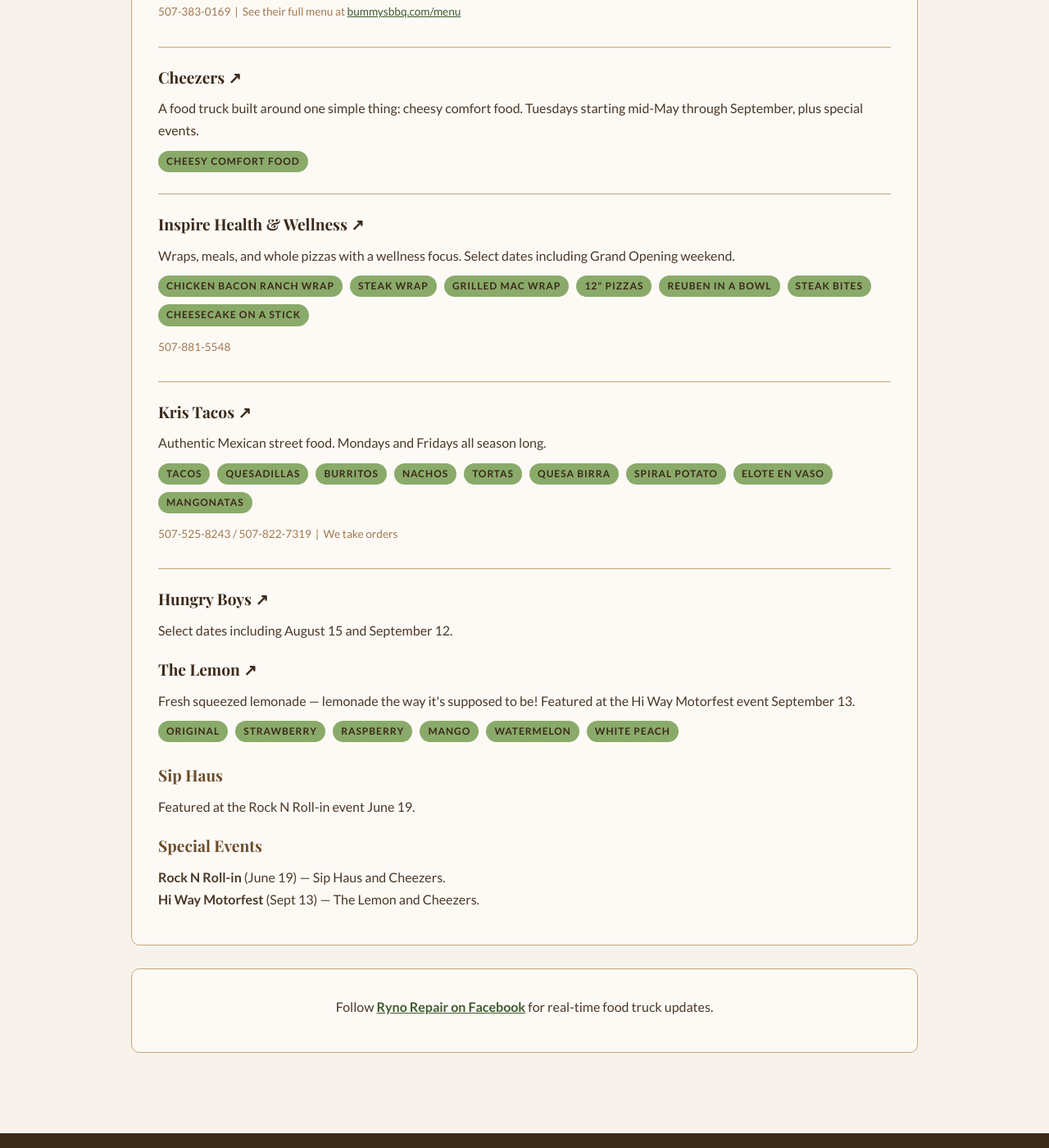
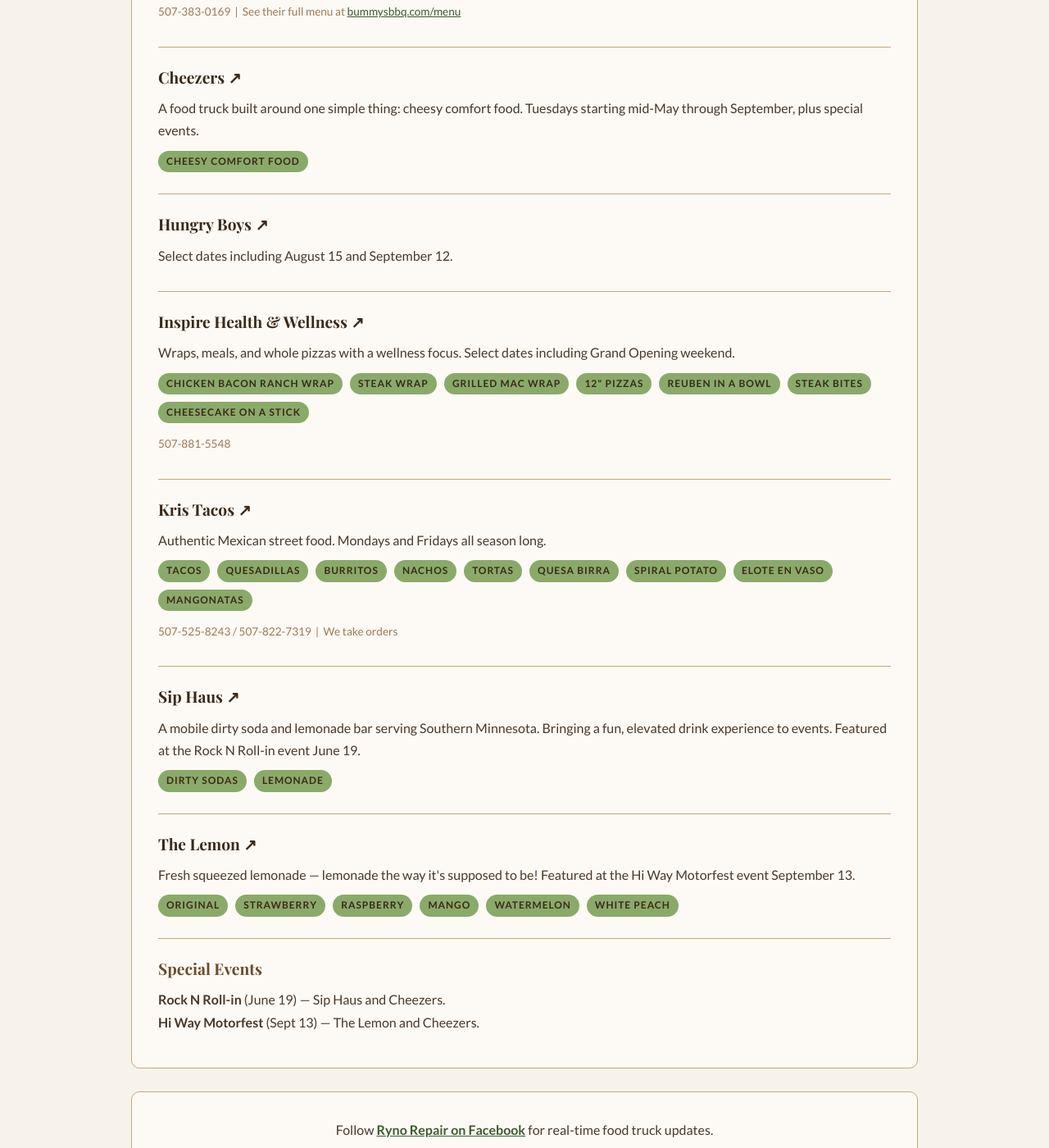
Before and after one commit to blueearthcommunitymarket/blueearthcommunitymarket.github.io, a Jekyll site: the page built from food-trucks/index.html, in a window 1280 px wide and 1400 px high, scrolled down 7354 px. Shown: the whole window at 82% size. Built offline with Jekyll 4.4.1, drawn with Linux system fonts in a browser that asks for light colours; some web fonts are replaced.

Commit message:
Add Sip Haus with description and Facebook; sort food trucks alphabetically

```diff
--- a/food-trucks/index.html
+++ b/food-trucks/index.html
@@ -201,6 +201,11 @@
         </div>
 
         <div style="border-bottom: 1px solid var(--border); padding-bottom: 20px; margin-bottom: 20px;">
+            <h3><a href="https://www.facebook.com/hungryboysiowa" target="_blank" rel="noopener" style="color: var(--brown-dark); text-decoration: none;">Hungry Boys ↗</a></h3>
+            <p>Select dates including August 15 and September 12.</p>
+        </div>
+
+        <div style="border-bottom: 1px solid var(--border); padding-bottom: 20px; margin-bottom: 20px;">
             <h3><a href="https://www.facebook.com/share/1C8aaBfsJr/?mibextid=wwXIfr" target="_blank" rel="noopener" style="color: var(--brown-dark); text-decoration: none;">Inspire Health &amp; Wellness ↗</a></h3>
             <p style="margin-bottom: 8px;">Wraps, meals, and whole pizzas with a wellness focus. Select dates including Grand Opening weekend.</p>
             <div class="pills">
@@ -232,9 +237,16 @@
             <p style="font-size: 0.85rem; color: var(--brown-light); margin-top: 8px;">507-525-8243 / 507-822-7319 &nbsp;|&nbsp; We take orders</p>
         </div>
 
-        <div>
-            <h3><a href="https://www.facebook.com/hungryboysiowa" target="_blank" rel="noopener" style="color: var(--brown-dark); text-decoration: none;">Hungry Boys ↗</a></h3>
-            <p style="margin-bottom: 14px;">Select dates including August 15 and September 12.</p>
+        <div style="border-bottom: 1px solid var(--border); padding-bottom: 20px; margin-bottom: 20px;">
+            <h3><a href="https://www.facebook.com/profile.php?id=61587944709449" target="_blank" rel="noopener" style="color: var(--brown-dark); text-decoration: none;">Sip Haus ↗</a></h3>
+            <p style="margin-bottom: 8px;">A mobile dirty soda and lemonade bar serving Southern Minnesota. Bringing a fun, elevated drink experience to events. Featured at the Rock N Roll-in event June 19.</p>
+            <div class="pills">
+                <span class="tag">Dirty Sodas</span>
+                <span class="tag">Lemonade</span>
+            </div>
+        </div>
+
+        <div style="border-bottom: 1px solid var(--border); padding-bottom: 20px; margin-bottom: 20px;">
             <h3><a href="https://www.facebook.com/TheLemon1" target="_blank" rel="noopener" style="color: var(--brown-dark); text-decoration: none;">The Lemon ↗</a></h3>
             <p style="margin-bottom: 8px;">Fresh squeezed lemonade — lemonade the way it's supposed to be! Featured at the Hi Way Motorfest event September 13.</p>
             <div class="pills">
@@ -245,8 +257,9 @@
                 <span class="tag">Watermelon</span>
                 <span class="tag">White Peach</span>
             </div>
-            <h3>Sip Haus</h3>
-            <p style="margin-bottom:14px;">Featured at the Rock N Roll-in event June 19.</p>
+        </div>
+
+        <div>
             <h3>Special Events</h3>
             <p><strong>Rock N Roll-in</strong> (June 19) — Sip Haus and Cheezers.<br>
             <strong>Hi Way Motorfest</strong> (Sept 13) — The Lemon and Cheezers.</p>
```
